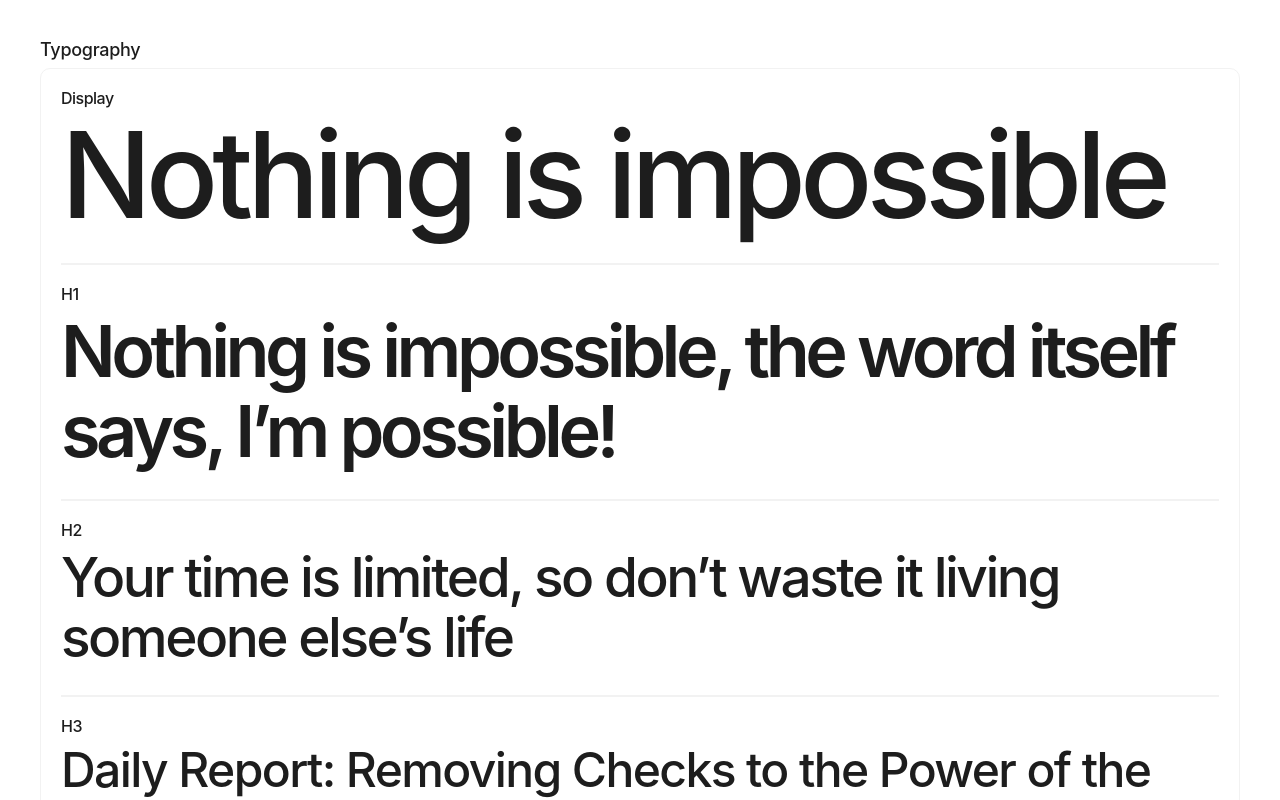
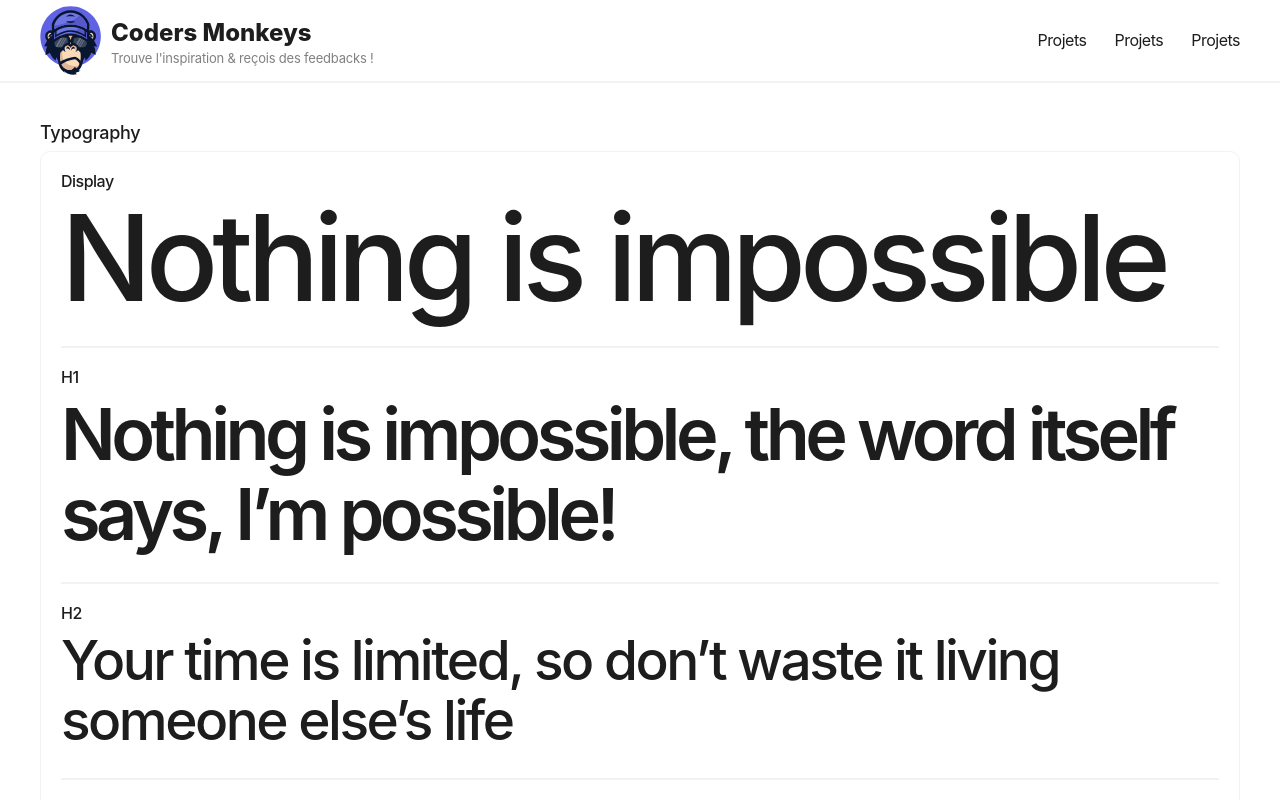
Before and after one commit to mirkobozzetto/NextJS-SandBox, a Next.js app in the folder front-end/: page / in a window 1280 px wide. Shown: the top 800 px of the page. Built offline with nearby package versions, Linux system fonts and the light colour scheme.

Commit message:
Navigation.tsx part2

```diff
--- a/front-end/src/pages/index.tsx
+++ b/front-end/src/pages/index.tsx
@@ -8,13 +8,15 @@ import { Spinner } from "@/ui/design-system/spinner/Spinner";
 import { Typography } from "@/ui/design-system/typography/Typography";
 
 import { RiShieldUserLine, RiNotification2Fill } from "react-icons/ri";
+import { Navigation } from "@/ui/component/navigation/Navigation";
 
 export default function DesignSystem() {
   return (
     <>
       <Seo title="Coders Monkeys" description="description" />
       {/* <Layout> */}
-      <Container className="py-10 space-y-20">
+      <Navigation />
+      <Container className="py-10 space-y-10">
         {/* Typography */}
         <div className="space-y-2">
           <Typography variant="caption2" weight="medium">
--- a/front-end/src/ui/component/navigation/Navigation.tsx
+++ b/front-end/src/ui/component/navigation/Navigation.tsx
@@ -10,10 +10,10 @@ interface Props {
 export const Navigation = ({}: Props) => {
   return (
     <div className="border-b-2 border-gray-400">
-      <Container className="">
-        <div>
+      <Container className="flex items-center justify-between py-1.5">
+        <div className="flex items-center gap-2.5">
           <Logo size="small" />
-          <div className="">
+          <div className="flex flex-col">
             <div className="text-gray font-extrabold text-[24px]">
               Coders Monkeys
             </div>
@@ -22,7 +22,17 @@ export const Navigation = ({}: Props) => {
             </Typography>
           </div>
         </div>
-        <div></div>
+        <div className="flex items-center gap-7">
+          <Typography variant="caption3" component="div" className="">
+            Projets
+          </Typography>
+          <Typography variant="caption3" component="div" className="">
+            Projets
+          </Typography>
+          <Typography variant="caption3" component="div" className="">
+            Projets
+          </Typography>
+        </div>
       </Container>
     </div>
   );
```
